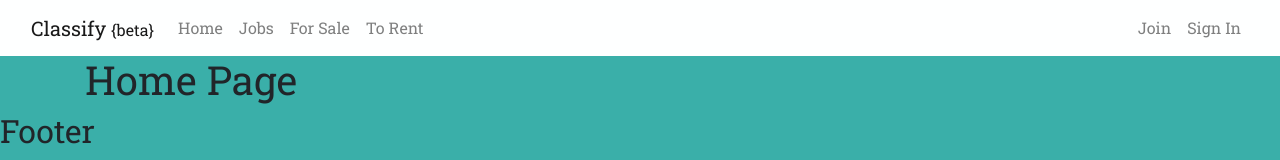
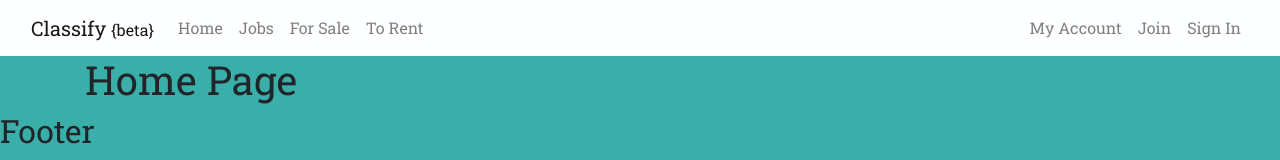
Before and after one commit to clschalkwyk/classify-front, a React (Create React App) app: page / in a window 1280 px wide. Shown: the top 160 px of the page. Built offline with nearby package versions, Linux system fonts and the light colour scheme; no server answers.

Commit message:
added account pages

```diff
--- a/src/App.js
+++ b/src/App.js
@@ -7,6 +7,7 @@ import Forsale from './page/Forsale';
 import Signup from './page/Signup';
 import Signin from './page/Signin';
 import Footer from './section/Footer';
+import MyAccount from './page/MyAccount';
 
 function App() {
   return (
@@ -14,6 +15,9 @@ function App() {
       <Navigation/>
       <div className='container'>
       <Switch>
+        <Route path='/my-account'>
+          <MyAccount/>
+        </Route>
         <Route path='/for-sale'>
           <Forsale/>
         </Route>
--- a/src/section/Navigation.js
+++ b/src/section/Navigation.js
@@ -20,6 +20,7 @@ class Navigation extends Component {
                   {url: '/to-rent', name: 'To Rent' },
                   ];
     const linksAccount = [
+                  {url: '/my-account', name: 'My Account' },
                   {url: '/join', name: 'Join' },
                   {url: '/signin', name: 'Sign In' },
                   ];
```
Also changed, not shown: src/page/myaccount/AboutMe.js (added, +10 -0 lines).
